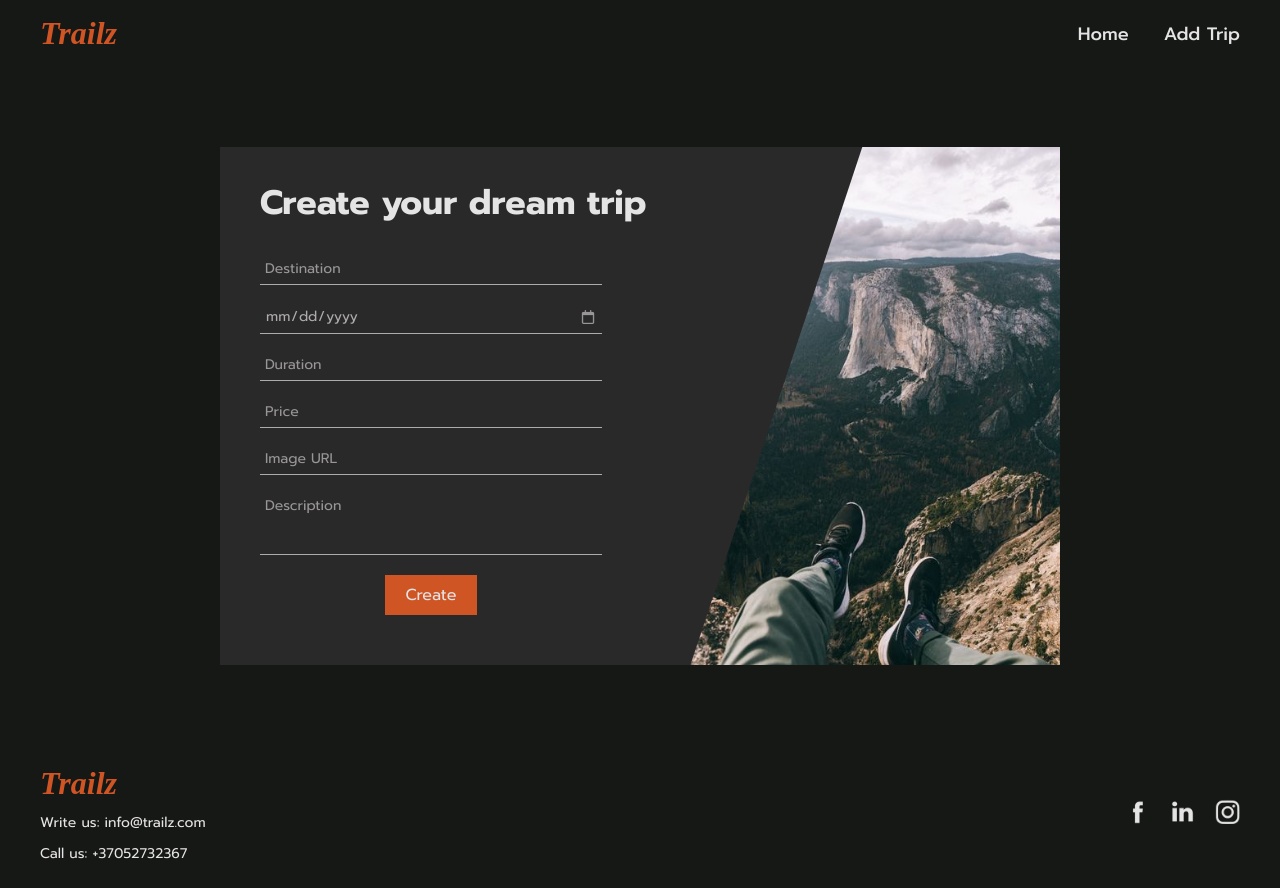
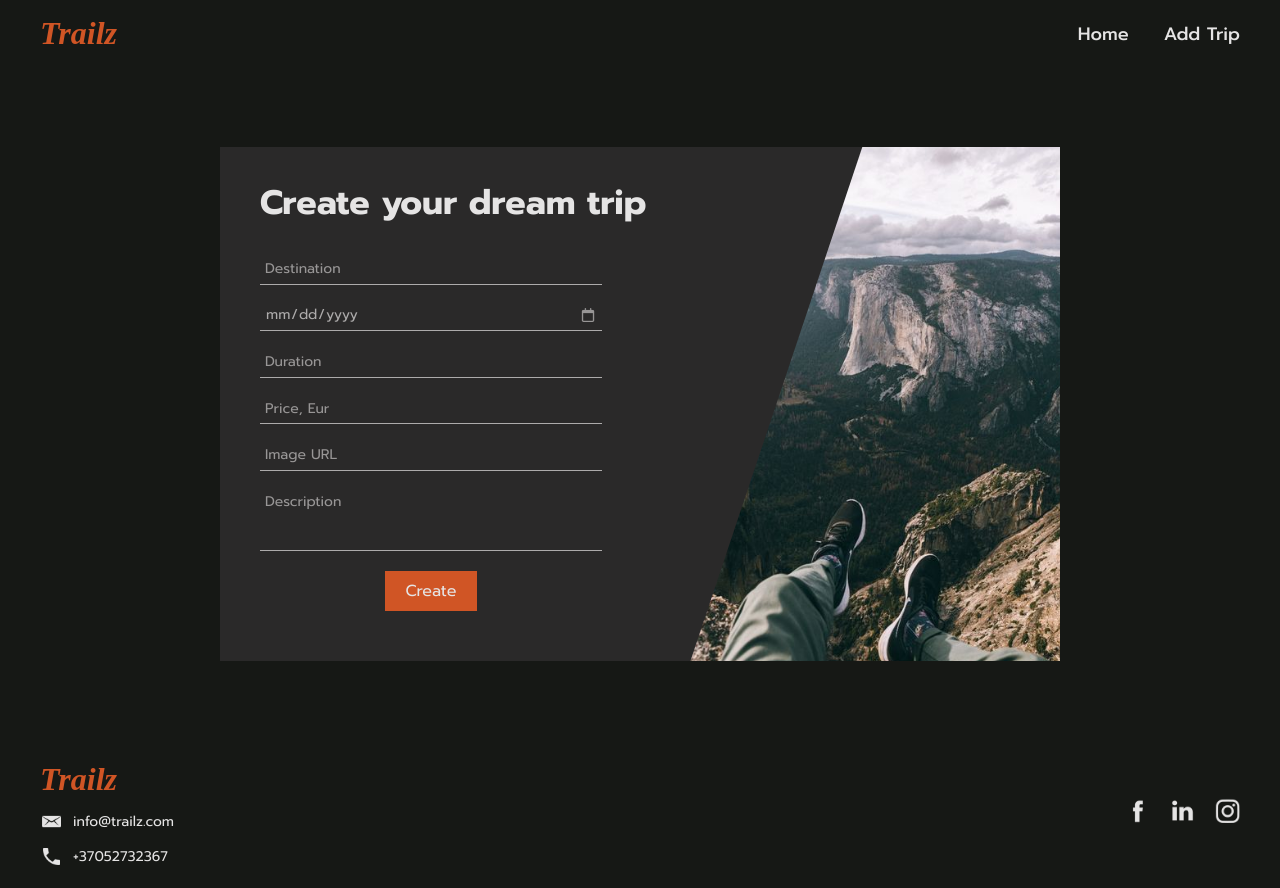
Before and after one commit to olgaodc/trailz, a Next.js app: page /newTrip in a window 1280 px wide. Built offline with nearby package versions, Linux system fonts and the light colour scheme; a web font is replaced by a local one.

Commit message:
some styles changed

```diff
--- a/src/components/footer/footer.js
+++ b/src/components/footer/footer.js
@@ -4,6 +4,8 @@ import facebookIcon from '../../assets/facebook_icon.png';
 import linkedinIcon from '../../assets/linkedin_icon.png';
 import instagramIcon from '../../assets/instagram_icon.png';
 import styles from './style.module.css';
+import callIcon from '../../assets/call-icon.png';
+import mailIcon from '../../assets/mail-icon.png';
 
 const Footer = () => {
   return (
@@ -13,24 +15,34 @@ const Footer = () => {
           <ul className={styles.contactsList}>
             <li className={`${styles.contactsItem} ${styles.logo}`}>Trailz</li>
             {/* <li className={styles.contactsItem}>Vytenio str 10, Vilnius</li> */}
-            <li className={styles.contactsItem}>Write us: info@trailz.com</li>
-            <li className={styles.contactsItem}>Call us: +37052732367</li>
+            <li className={styles.contactsItem}>
+              <a className={styles.contactsItemLink} href="mailto: info@trailz.com">
+                <img className={styles.contactsLinkImage} src={mailIcon.src} alt='mail icon' />
+                <span className={styles.contactsLinkText}>info@trailz.com</span>
+              </a>
+            </li>
+            <li className={styles.contactsItem}>
+              <a className={styles.contactsItemLink} href="tel:+37052732367">
+                <img className={styles.contactsLinkImage} src={callIcon.src} alt='phone icon' />
+                <span className={styles.contactsLinkText}>+37052732367</span>
+              </a>
+            </li>
           </ul>
 
           <ul className={styles.socialMediaList}>
             <li className={styles.socialMediaItem}>
-              <Link className={styles.itemLink} href={'https://www.facebook.com/'} target='blank'>
-                <img className={styles.linkImage} src={facebookIcon.src} alt='facebook icon'/>
+              <Link className={styles.socialMediaItemLink} href={'https://www.facebook.com/'} target='blank'>
+                <img className={styles.socialMediaLinkImage} src={facebookIcon.src} alt='facebook icon' />
               </Link>
             </li>
             <li className={styles.socialMediaItem}>
-              <Link className={styles.itemLink} href={'https://www.linkedin.com/'} target='blank'>
-                <img className={styles.linkImage} src={linkedinIcon.src} alt='linkedin icon'/>
+              <Link className={styles.socialMediaItemLink} href={'https://www.linkedin.com/'} target='blank'>
+                <img className={styles.socialMediaLinkImage} src={linkedinIcon.src} alt='linkedin icon' />
               </Link>
             </li>
             <li className={styles.socialMediaItem}>
-              <Link className={styles.itemLink} href={'https://www.instagram.com/'} target='blank'>
-                <img className={styles.linkImage} src={instagramIcon.src} alt='instagram icon'/>
+              <Link className={styles.socialMediaItemLink} href={'https://www.instagram.com/'} target='blank'>
+                <img className={styles.socialMediaLinkImage} src={instagramIcon.src} alt='instagram icon' />
               </Link>
             </li>
           </ul>
--- a/src/components/footer/style.module.css
+++ b/src/components/footer/style.module.css
@@ -21,7 +21,7 @@
     padding: 0;
     display: flex;
     flex-direction: column;
-    gap: 10px;
+    gap: 12px;
 }
 
 .contactsItem {
@@ -38,6 +38,18 @@
     font-family: 'MuseoModerno', cursive;
 }
 
+.contactsItemLink {
+    text-decoration: none;
+    color: rgb(229 228 228);
+    display: flex;
+    align-items: center;
+    gap: 10px;
+}
+
+.contactsLinkImage {
+    width: 23px;
+}
+
 .socialMediaList {
     margin: 0;
     padding: 0;
@@ -49,7 +61,7 @@
     list-style-type: none;
 }
 
-.linkImage {
+.socialMediaLinkImage {
     width: 25px;
 }
 
--- a/src/components/infoSection/infoSection.js
+++ b/src/components/infoSection/infoSection.js
@@ -8,7 +8,7 @@ const InfoSection = () => {
   return (
     <div className={styles.infoSectionWrapper}>
       <div className={styles.container}>
-        <h3 className={styles.infoSectionTitle}>What Can We Offer for You</h3>
+        <h3 className={styles.infoSectionTitle}>What We Offer to You</h3>
         <div className={styles.infoSection}>
           <div className={styles.infoCard}>
             <span className={styles.infoCardTitle}>Various Destinations</span>
@@ -27,7 +27,7 @@ const InfoSection = () => {
         <div className={styles.aboutSection}>
           <div className={styles.aboutSectionTitleWrapper}>
             <h2 className={styles.aboutSectionTitle}>Discover the world in a new way</h2>
-            <p className={styles.aboutSectionDescription}>We believe in a traveling experience by providing our tour plan that suits your the best!</p>
+            <p className={styles.aboutSectionDescription}>Get ready to venture into captivating destinations, uncover hidden treasures, and engage with diverse cultures. From breathtaking landscapes to vibrant cities, our curated trips will ignite your sense of wonder and leave you with unforgettable memories. Join us and embark on a transformative travel experience that will redefine the way you see the world.</p>
           </div>
 
           <img className={styles.aboutSectionImage} src={tripImage.src} />
--- a/src/pages/index.js
+++ b/src/pages/index.js
@@ -33,7 +33,7 @@ export default function HomePage({ tickets }) {
           <div className={styles.container}>
             <div className={styles.heroBox}>
               <h1 className={styles.heroBoxTitle}>Your adventure starts here</h1>
-              <p className={styles.heroBoxDescription}>We believe in a traveling experience by providing our tour plan that suits your the best!</p>
+              <p className={styles.heroBoxDescription}>Enrich your traveling experience with our personalized tour plan that suit you the best!</p>
               <button className={styles.heroBoxButton} onClick={scrollDown}>Explore now</button>
             </div>
           </div>
--- a/src/pages/newTrip/index.js
+++ b/src/pages/newTrip/index.js
@@ -85,7 +85,7 @@ const NewTripPage = () => {
                 />
                 <input
                   type='number'
-                  placeholder='Price'
+                  placeholder='Price, Eur'
                   value={price}
                   onChange={(event) => setPrice(event.target.value)}
                 />
--- a/src/pages/newTrip/styles.module.css
+++ b/src/pages/newTrip/styles.module.css
@@ -5,7 +5,7 @@
 }
 
 .contentWrapper {
-    min-height: calc(100vh - 314px);
+    min-height: calc(100vh - 342.4px);
 }
 
 .formWrapper {
@@ -42,6 +42,7 @@
 
 .form input[type='text'], .form input[type='date'], .form input[type='number'], .form textarea {
     width: 100%;
+    height: 26.6px;
     outline: none;
     font-family: 'Prompt', sans-serif;
     color: rgb(173, 171, 171);
@@ -50,6 +51,8 @@
     border: none;
     padding: 0 5px 5px;
     background-color: transparent;
+    border: none;
+    border-radius: 0;
     border-bottom: 1px solid rgb(173, 171, 171);
 }
 
@@ -137,6 +140,14 @@
         padding: 0 20px;
     }
 
+    .contentWrapper {
+        min-height: calc(100vh - 302.4px);
+    }
+
+    .formWrapper {
+        margin: 60px 0;
+    }
+
     .form {
         padding: 20px 25px;
     }
--- a/src/pages/styles.module.css
+++ b/src/pages/styles.module.css
@@ -108,4 +108,9 @@
     .heroBoxTitle {
         font-size: 60px;
     }
+
+    .tripsSectionWrapper {
+        margin: 50px 0 80px;
+        padding-top: 30px;
+    }
 }
--- a/src/pages/trip/styles.module.css
+++ b/src/pages/trip/styles.module.css
@@ -7,7 +7,7 @@
 }
 
 .contentWrapper {
-    min-height: calc(100vh - 314px);
+    min-height: calc(100vh - 342.4px);
     /* display: flex;
     align-items: center; */
 }
@@ -133,6 +133,14 @@
         padding: 0 20px;
     }
 
+    .contentWrapper {
+        min-height: calc(100vh - 302.4px);
+    }
+
+    .tripCardWrapper {
+        margin: 60px 0;
+    }
+
     .tripCardImage {
         min-height: 350px;
     }
```
Also changed, not shown: src/components/infoSection/styles.module.css (+16 -14 lines), src/assets/call-icon.png (added), src/assets/mail-icon.png (added).
